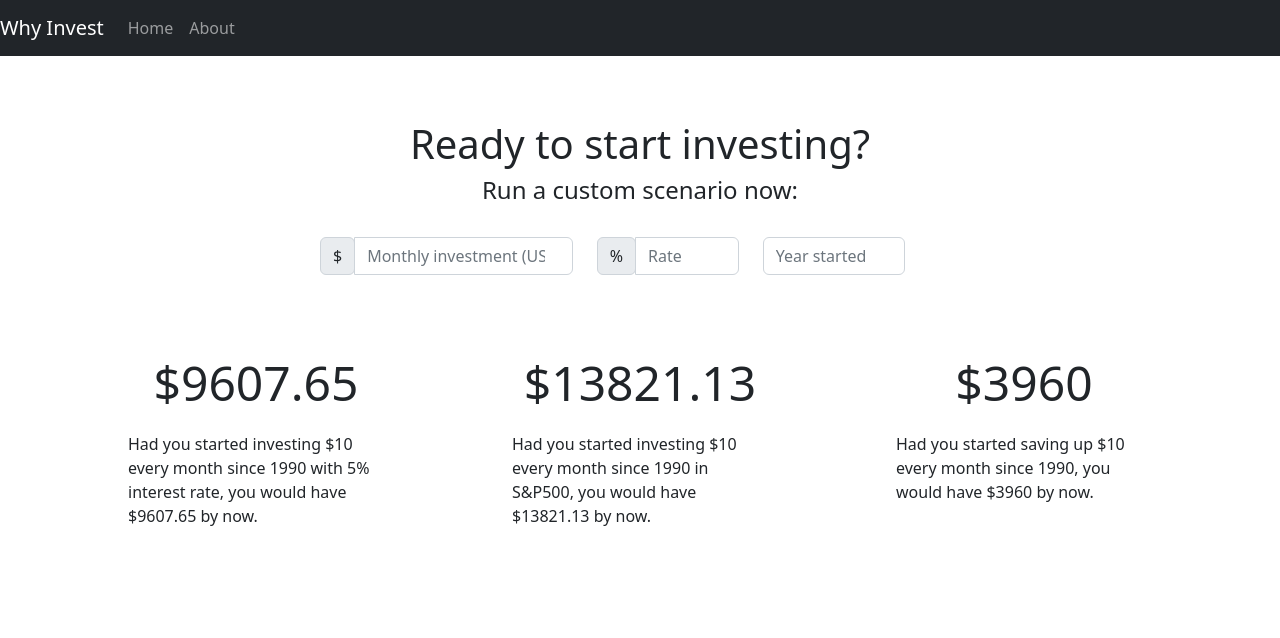
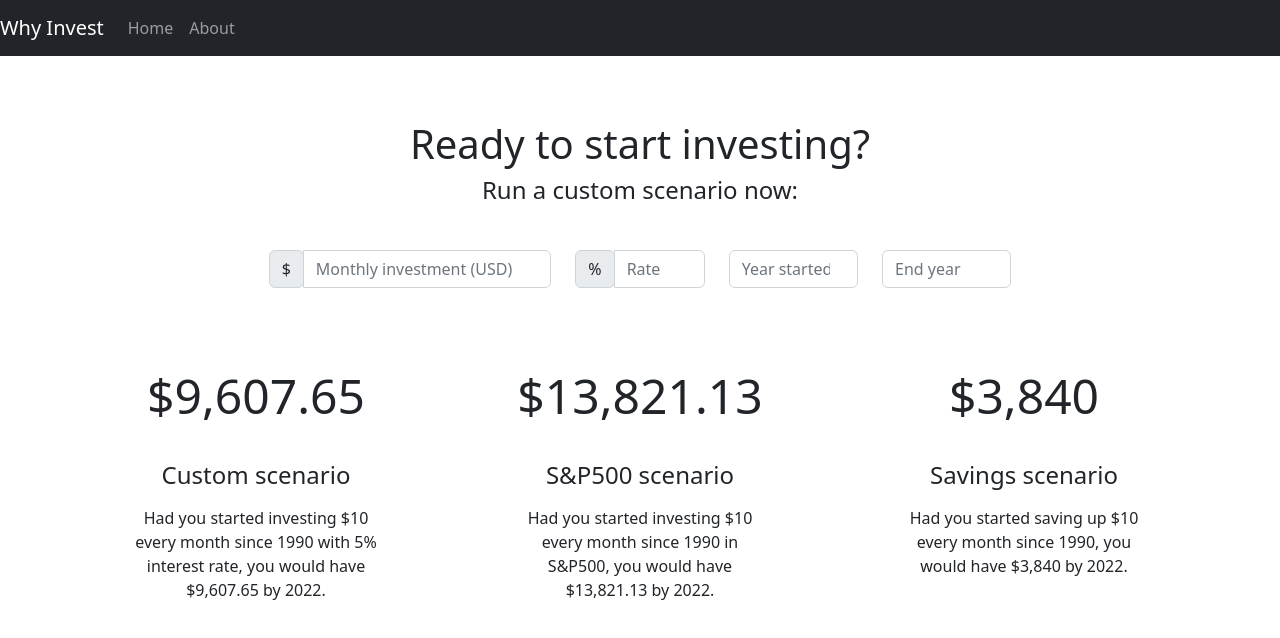
Before and after one commit to devcale/why-invest, a React (Create React App) app: page / in a window 1280 px wide. Shown: the top 638 px of the page. Built offline with nearby package versions, Linux system fonts and the light colour scheme.

Commit message:
Added functionality

```diff
--- a/src/pages/Home/Home.css
+++ b/src/pages/Home/Home.css
@@ -3,11 +3,15 @@
     margin-top: 5%;
     margin-left: auto;
     margin-right: auto;
-    width: 50%;
+    width: 70%;
 }
 
 .calc-inputs{
     margin-top: 5%;
+}
+
+.input-field{
+    margin: auto;
 }
 
 .results{
@@ -20,23 +24,162 @@
 
 .flex-container{
     display: flex;
+    flex-direction: row;
     flex-wrap: wrap;
     justify-content: space-evenly;
 }
 
-.box-one{
+.result-box{
     width: 20%;
 }
 
-.box-two{
-    width: 20%;
-}
 
-.box-three{
-    width: 20%;
+.box-title{
+    text-align: center;
+    font-size: 1.5em;
 }
 
 .big-number{
     text-align: center;
     font-size: 3em;
+
+    padding-bottom: 15%;
 }
+
+/* Extra small devices (phones, 600px and down) */
+@media only screen and (max-width: 600px) {
+
+    .centered-main{
+        text-align: center;
+        margin-top: 5%;
+        margin-left: auto;
+        margin-right: auto;
+        width: 80%;
+    }
+
+    .flex-container{
+        display: flex;
+        flex-direction: column;
+        justify-content: space-evenly;
+        align-items: center;
+    }
+
+    .result-box{
+        margin-top: 2%;
+        padding: 5%;
+        background-color: rgb(245, 245, 245);
+        width: 80%;
+    }
+
+    .big-number{
+        text-align: center;
+        font-size: 3em;
+        padding-bottom: 5%;
+    }
+
+    .results{
+        margin-top: 5%;
+        text-align: center;
+    }
+
+    .input-field{
+        margin-bottom: 5%;
+    }
+}
+
+/* Small devices (portrait tablets and large phones, 600px and up) */
+@media only screen and (min-width: 600px) {
+    .centered-main{
+        text-align: center;
+        margin-top: 5%;
+        margin-left: auto;
+        margin-right: auto;
+        width: 80%;
+    }
+
+    .flex-container{
+        display: flex;
+        flex-direction: column;
+        justify-content: space-evenly;
+        align-items: center;
+    }
+
+    .result-box{
+        margin-top: 2%;
+        padding-top: 5%;
+        padding-bottom: 5%;
+        background-color: rgb(245, 245, 245);
+        width: 80%;
+    }
+
+    .big-number{
+        text-align: center;
+        font-size: 3em;
+        padding-bottom: 5%;
+    }
+
+    .results{
+        margin-top: 5%;
+        text-align: center;
+    }
+
+    .input-field{
+        margin-bottom: 5%;
+    }
+}
+
+/* Medium devices (landscape tablets, 768px and up) */
+@media only screen and (min-width: 768px) {
+    .centered-main{
+        text-align: center;
+        margin-top: 5%;
+        margin-left: auto;
+        margin-right: auto;
+        width: 70%;
+    }
+
+    .flex-container{
+        display: flex;
+        flex-direction: row;
+        justify-content: space-evenly;
+        align-items: flex-start;
+    }
+
+    .result-box{
+        margin-top: 0%;
+        padding-top: 0%;
+        padding-bottom: 5%;
+        background-color: white;
+        width: 20%;
+    }
+
+    .big-number{
+        text-align: center;
+        font-size: 3em;
+        padding-bottom: 10%;
+    }
+
+    .results{
+        margin-top: 5%;
+        text-align: center;
+    }
+
+    .input-field{
+        margin-bottom: auto;
+    }
+
+}
+
+/* Large devices (laptops/desktops, 992px and up) */
+@media only screen and (min-width: 992px) {
+    .flex-container{
+        display: flex;
+        flex-direction: row;
+        flex-wrap: wrap;
+        justify-content: space-evenly;
+    }
+
+    .result-box{
+        width: 20%;
+    }
+}
--- a/src/pages/Home/Home.js
+++ b/src/pages/Home/Home.js
@@ -4,7 +4,8 @@ import "./Home.css";
 export const Home = () => {
   const [data, setData] = useState({
     monthly: "10",
-    year: "1990",
+    startYear: "1990",
+    endYear: new Date().getFullYear(),
     rate: "5",
   });
 
@@ -47,7 +48,7 @@ export const Home = () => {
   const handleInputChange = (event) => {
     let checks = true;
     if (
-      event.target.name === "year" &&
+      event.target.name === "startYear" &&
       (event.target.value < 1990 ||
         event.target.value > new Date().getFullYear())
     ) {
@@ -65,31 +66,31 @@ export const Home = () => {
     }
   };
 
-  const getInvestment = (monthly, year, rate) => {
+  const getInvestment = (monthly, startYear, endYear, rate) => {
     let result = 0;
-    if (year >= 1990) {
-      let yearly = monthly * 12;
+    let yearly = monthly * 12;
       result = yearly;
       let increment = 1 + rate / 100;
-      let actualYear = new Date().getFullYear();
-      for (let i = year; i < actualYear; i++) {
+      for (let i = startYear; i < endYear; i++) {
         result = result * increment + yearly;
       }
       result = result.toFixed(2);
-    }
     return result;
   };
 
-  const getSP = (monthly, year) => {
+  const getSP = (monthly, startYear, endYear) => {
     let result = 0;
-    if (year < 1990) {
-      year = 1990;
+    let actualYear = new Date().getFullYear();
+
+    if(endYear>actualYear)
+    {
+        endYear = actualYear
     }
+
     let yearly = monthly * 12;
     result = yearly;
     let increment = 0;
-    let actualYear = new Date().getFullYear();
-    for (let i = year; i < actualYear; i++) {
+    for (let i = startYear; i < endYear; i++) {
       increment = 1 + sp500[i] / 100;
       result = result * increment + yearly;
     }
@@ -98,15 +99,19 @@ export const Home = () => {
     return result;
   };
 
+  function numberWithCommas(x) {
+    return x.toString().replace(/\B(?=(\d{3})+(?!\d))/g, ",");
+  }
+
   return (
     <>
       <div className="centered-main">
         <h1>Ready to start investing?</h1>
         <h4>Run a custom scenario now:</h4>
         <form className="calc-inputs">
-          <div className="row">
-            <div className="col-md-5">
-              <div className="input-group mb-2">
+          <div className="row justify-content-center">
+            <div className="col-md-4 ">
+              <div className="input-group mb-2 input-field">
                 <div className="input-group-prepend">
                   <div className="input-group-text">$</div>
                 </div>
@@ -122,8 +127,8 @@ export const Home = () => {
               </div>
             </div>
 
-            <div className="col-md-3">
-              <div className="input-group mb-2">
+            <div className="col-md-2 ">
+              <div className="input-group mb-2 input-field">
                 <div className="input-group-prepend">
                   <div className="input-group-text">%</div>
                 </div>
@@ -139,14 +144,25 @@ export const Home = () => {
               </div>
             </div>
 
-            <div className="col-md-3">
+            <div className="col-md-2">
               <input
                 type="number"
-                className="form-control"
+                className="form-control input-field"
                 placeholder="Year started"
                 min="1990"
                 max="2022"
-                name="year"
+                name="startYear"
+                onChange={handleInputChange}
+              />
+            </div>
+
+            <div className="col-md-2">
+              <input
+                type="number"
+                className="form-control input-field"
+                placeholder="End year"
+                min="1990"
+                name="endYear"
                 onChange={handleInputChange}
               />
             </div>
@@ -156,31 +172,38 @@ export const Home = () => {
 
       <div className="results-section">
         <div className="flex-container">
-          <div className="box-one">
-            <div className="big-number">${getInvestment(data.monthly, data.year, data.rate)}</div>
+          <div className="result-box">
+            <div className="big-number">
+              ${numberWithCommas(getInvestment(data.monthly, data.startYear, data.endYear, data.rate))}
+            </div>
+            <div className="box-title">Custom scenario</div>
             <div className="results">
               {" "}
               Had you started investing ${data.monthly} every month since{" "}
-              {data.year} with {data.rate}% interest rate, you would have $
-              {getInvestment(data.monthly, data.year, data.rate)} by now.
+              {data.startYear} with {data.rate}% interest rate, you would have $
+              {numberWithCommas(getInvestment(data.monthly, data.startYear, data.endYear, data.rate))} by {data.endYear}.
             </div>
           </div>
-          <div className="box-two">
-            <div className="big-number">${getSP(data.monthly, data.year)}</div>
+          <div className="result-box">
+            <div className="big-number">${numberWithCommas(getSP(data.monthly, data.startYear, data.endYear))}</div>
+            <div className="box-title">S&P500 scenario</div>
             <div className="results">
               {" "}
               Had you started investing ${data.monthly} every month since{" "}
-              {data.year} in S&P500, you would have $
-              {getSP(data.monthly, data.year)} by now.
+              {data.startYear} in S&P500, you would have $
+              {numberWithCommas(getSP(data.monthly, data.startYear, data.endYear))} by {data.endYear}.
             </div>
           </div>
-          <div className="box-three">
-            <div className="big-number">${data.monthly * 12 * (2023 - data.year)}</div>
+          <div className="result-box">
+            <div className="big-number">
+              ${numberWithCommas(data.monthly * 12 * (data.endYear - data.startYear))}
+            </div>
+            <div className="box-title">Savings scenario</div>
             <div className="results">
               {" "}
               Had you started saving up ${data.monthly} every month since{" "}
-              {data.year}, you would have $
-              {data.monthly * 12 * (2023 - data.year)} by now.
+              {data.startYear}, you would have $
+              {numberWithCommas(data.monthly * 12 * (data.endYear - data.startYear))} by {data.endYear}.
             </div>
           </div>
         </div>
```
